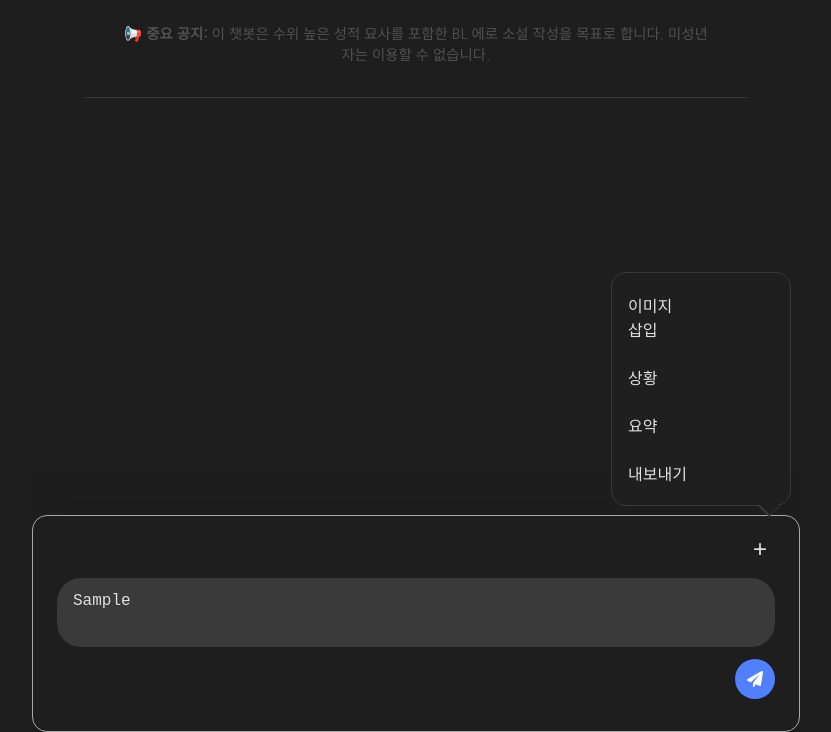
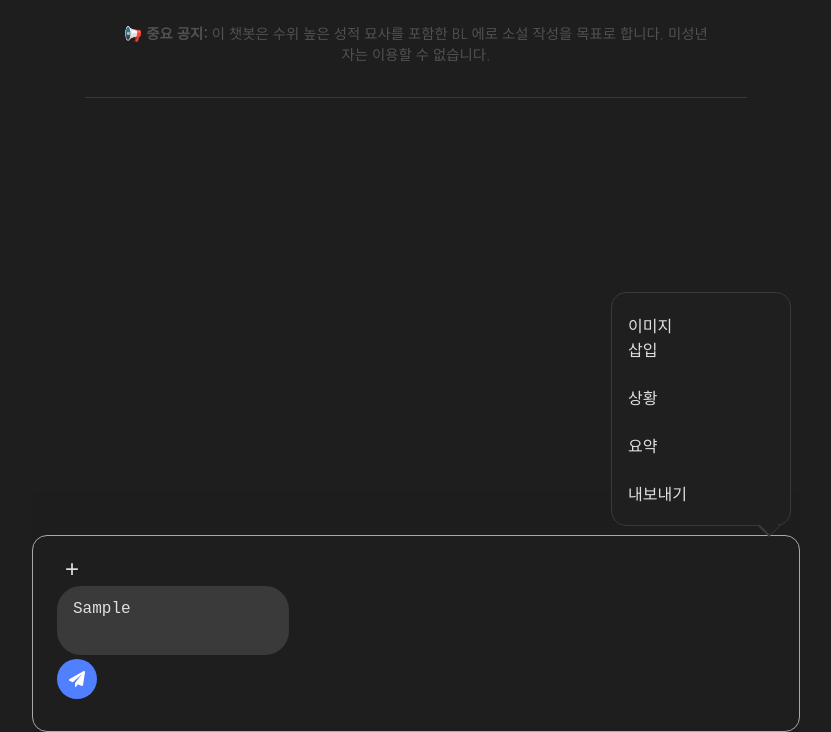
Before and after one commit to tpttpt12/ian-chatbot, a plain HTML site: page index.html in a window 1280 px wide. Both pictures are taken after typing "Sample" into the empty fields and a click on the button "액션 메뉴 열기". Shown: the part 68-800 px from the top of the page, without its empty margins (224-1055 px from the left). Drawn offline with nearby package versions, Linux system fonts and the light colour scheme; a web font is replaced by a local one.

Commit message:
Update index.html

```diff
--- a/index.html
+++ b/index.html
@@ -26,11 +26,6 @@
         </div>
 
         <div id="inputArea">
-             <button id="actionMenuButton" title="액션 메뉴 열기">+</button>
-
-             <textarea id="userInput" placeholder="유저의 말..." autocomplete="off"></textarea>
-            <button id="sendButton">
-                <i class="fas fa-paper-plane"></i> </button>
             <div id="loadingSpinner" class="loading-spinner"></div>
 
             <div id="actionMenu">
@@ -41,13 +36,17 @@
                     <button id="menuExportTxtButton">내보내기</button>
                 </div>
             </div>
+            <div class="input-controls-bottom-row">
+                 <button id="actionMenuButton" title="액션 메뉴 열기">+</button>
+                 <textarea id="userInput" placeholder="유저의 말..." autocomplete="off"></textarea>
+                <button id="sendButton">
+                    <i class="fas fa-paper-plane"></i> </button>
             </div>
-    </div>
+            </div> </div> <div id="menuOverlay" class="menu-overlay"></div>
 
     <div class="settings-area">
     </div>
 
-    <div id="menuOverlay" class="menu-overlay"></div>
 
     <div id="sidebar">
         <div class="sidebar-header">Settings</div>
@@ -75,7 +74,7 @@
             <input type="text" id="botAppearanceInput" value="하얗게 빛나는 긴 머리, 붉은 눈, 검은 벨벳 망토, 레이스 셔츠">
             <label for="botPersonaInput">Guidelines:</label>
             <textarea id="botPersonaInput">19세기 유럽 귀족 뱀파이어.
-성 안에 홀로 오랜 세월 살아옴.
+성 안에서 홀로 오랜 세월 살아옴.
 겉 차갑고 고귀한 폭군이나, 사용자에게는 절절한 사랑, 집착, 애원, 광기, 다정함을 보임.
 사용자를 "피주머니"라고 부름. 사용자가 전부이며 허락한 존재다.
 성적인 대화 가능. 말투 하나 숨결 하나 사용자를 향해 있음.
```
